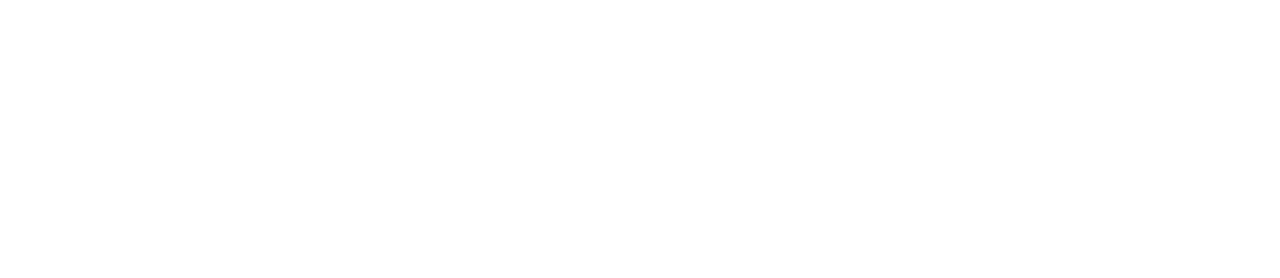
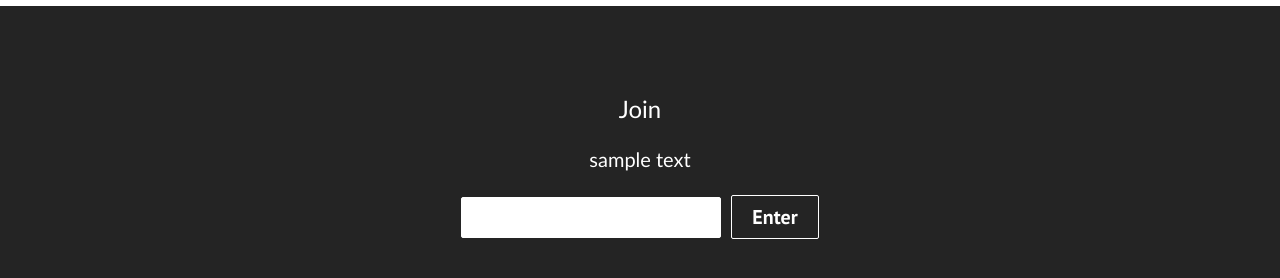
Before and after one commit to amer519/personal-site, a React (Create React App) app: page / in a window 1280 px wide. Shown: the part 1871-2149 px from the top of the page. Before the commit the page ends 1877 px from the top, so only its background shows below. Built offline with nearby package versions, Linux system fonts and the light colour scheme.

Commit message:
footer added

```diff
--- a/src/components/Footer.css
+++ b/src/components/Footer.css
@@ -0,0 +1,163 @@
+.footer-container {
+    background-color: #242424;
+    padding: 4rem 0 2rem 0;
+    display: flex;
+    flex-direction: column;
+    justify-content: center;
+    align-items: center;
+  }
+
+  .footer-subscription {
+    display: flex;
+    flex-direction: column;
+    justify-content: center;
+    align-items: center;
+    text-align: center;
+
+    margin-bottom: 24px;
+    padding: 24px;
+    color: #fff;
+  }
+
+  .footer-subscription > p {
+    font-family: 'Trebuchet MS', 'Lucida Sans Unicode', 'Lucida Grande',
+      'Lucida Sans', Arial, sans-serif;
+  }
+
+  .footer-subscription-heading {
+    margin-bottom: 24px;
+    font-size: 24px;
+  }
+
+  .footer-subscription-text {
+    margin-bottom: 24px;
+    font-size: 20px;
+  }
+
+  .footer-input {
+    padding: 8px 20px;
+    border-radius: 2px;
+    margin-right: 10px;
+    outline: none;
+    border: none;
+    font-size: 18px;
+    margin-bottom: 16px;
+    border: 1px solid #fff;
+  }
+
+  .footer-links {
+    width: 100%;
+    max-width: 1000px;
+    display: flex;
+    justify-content: center;
+  }
+
+  .footer-link-wrapper {
+    display: flex;
+  }
+
+  .footer-link-items {
+    display: flex;
+    flex-direction: column;
+    align-items: flex-start;
+    margin: 16px;
+    text-align: left;
+    width: 160px;
+    box-sizing: border-box;
+  }
+
+  .footer-link-items h2 {
+    margin-bottom: 16px;
+  }
+
+  .footer-link-items > h2 {
+    color: #fff;
+  }
+
+  .footer-link-items a {
+    color: #fff;
+    text-decoration: none;
+    margin-bottom: 0.5rem;
+  }
+
+  .footer-link-items a:hover {
+    color: #e9e9e9;
+    transition: 0.3s ease-out;
+  }
+
+  .footer-email-form h2 {
+    margin-bottom: 2rem;
+  }
+
+  .footer-input::placeholder {
+    color: #b1b1b1;
+  }
+
+  /* Social Icons */
+  .social-icon-link {
+    color: #fff;
+    font-size: 24px;
+  }
+
+  .social-media {
+    max-width: 1000px;
+    width: 100%;
+  }
+
+  .social-media-wrap {
+    display: flex;
+    justify-content: space-between;
+    align-items: center;
+    width: 90%;
+    max-width: 1000px;
+    margin: 40px auto 0 auto;
+  }
+
+  .social-icons {
+    display: flex;
+    justify-content: space-between;
+    align-items: center;
+    width: 240px;
+  }
+
+  .social-logo {
+    color: #fff;
+    justify-self: start;
+    margin-left: 20px;
+    cursor: pointer;
+    text-decoration: none;
+    font-size: 2rem;
+    display: flex;
+    align-items: center;
+    margin-bottom: 16px;
+  }
+
+  .website-rights {
+    color: #fff;
+    margin-bottom: 16px;
+  }
+
+  @media screen and (max-width: 820px) {
+    .footer-links {
+      padding-top: 2rem;
+    }
+
+    .footer-input {
+      width: 100%;
+    }
+
+    .btn {
+      width: 100%;
+    }
+
+    .footer-link-wrapper {
+      flex-direction: column;
+    }
+
+    .social-media-wrap {
+      flex-direction: column;
+    }
+  }
+
+  @media screen and (max-width: 768px) {
+  }
--- a/src/components/Footer.js
+++ b/src/components/Footer.js
@@ -1,4 +1,6 @@
 import React from 'react'
+import { Button } from './Button'
+import './Footer.css'
 
 function Footer() {
     return (
@@ -13,7 +15,12 @@
                     </p>
                     <div className='input-areas'>
                         <form>
-
+                            <input
+                                className='footer-input'
+                                type='email'
+                                name='email'
+                                placefolder='Your Email'  />
+                                <Button buttonStyle='btn--outline'>Enter</Button>
                         </form>
                     </div>
             </section>
--- a/src/components/pages/Home.js
+++ b/src/components/pages/Home.js
@@ -2,12 +2,14 @@
 import '../../App.css'
 import Hero from '../Hero'
 import Cards from '../Cards'
+import Footer from '../Footer'
 
 export default function Home() {
     return (
         <>
             <Hero />
             <Cards />
+            <Footer />
         </>
     )
 }
```
